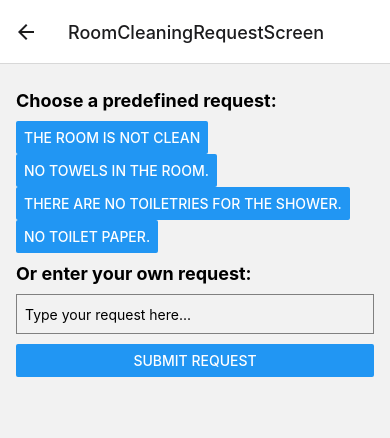
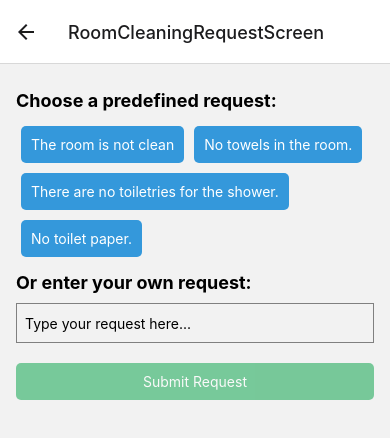
Before and after one commit to MaorHadadLD/SHS-SmartHotel, a React Native app in the folder Client/: screen /RoomCleaningRequestScreen in a window 390 px wide. Shown: the top 438 px of the page. Built offline with nearby package versions, Linux system fonts and the light colour scheme.

Commit message:
roomCliningrequestScreen

```diff
--- a/Client/screens/guest/RequestsMnOverview.js
+++ b/Client/screens/guest/RequestsMnOverview.js
@@ -1,5 +1,5 @@
 import React from 'react';
-import { View, FlatList, StyleSheet, Button } from 'react-native';
+import { View, FlatList, StyleSheet, TouchableOpacity, Text } from 'react-native';
 import { Requests } from '../../data/ClassDpData';
 import RequestItem from '../../components/RequestItem';
 import { useNavigation } from '@react-navigation/native';
@@ -29,16 +29,18 @@ function RequestsMnOverview({ route }) {
       <FlatList
         data={displayedReq}
         keyExtractor={(item) => item.id}
-        renderItem={renderRequestItem}
+        renderItem={navigateToRoomCleaningScreen}
       />
 
-      {/* Conditionally render the button for the "Cleaning Room" department */}
-      {reqId === 'c3' && (
-        <Button
-          title="Make Room Cleaning Request"
+      {/* Display the button to navigate to the Room Cleaning Request Screen */}
+      {/* {reqId === 'c3' && (
+        <TouchableOpacity
+          style={styles.roomCleanButton}
           onPress={navigateToRoomCleaningScreen}
-        />
-      )}
+        >
+          <Text style={styles.buttonText}>Make Room Cleaning Request</Text>
+        </TouchableOpacity>
+      )} */}
     </View>
   );
 }
@@ -48,6 +50,17 @@ const styles = StyleSheet.create({
     flex: 1,
     padding: 16,
   },
+  roomCleanButton: {
+    backgroundColor: '#3498db',
+    borderRadius: 5,
+    padding: 10,
+    marginTop: 10,
+    alignItems: 'center',
+  },
+  buttonText: {
+    color: '#fff',
+    textAlign: 'center',
+  },
 });
 
 export default RequestsMnOverview;
--- a/Client/screens/guest/RoomCleaningRequestScreen.js
+++ b/Client/screens/guest/RoomCleaningRequestScreen.js
@@ -1,28 +1,52 @@
-// Import necessary modules from react-native
 import React from 'react';
-import { View, Text, TextInput, Button, StyleSheet } from 'react-native';
-import { Requests } from '../../data/ClassDpData';
+import { View, Text, TextInput, TouchableOpacity, StyleSheet, Platform } from 'react-native';
+import {Requests} from "../../data/ClassDpData";
+import { getDatabase, ref, set, push } from 'firebase/database';
+import firebaseApp from '../../firebaseConfig';
+import { v4 as uuidv4 } from 'uuid';
 
 function RoomCleaningRequestScreen({ navigation }) {
+  const departmentId = 'c3';
+  const database = getDatabase(firebaseApp);
+
   const cleaningRoomRequests = Requests.filter((reqItem) => {
-    return reqItem.departmentId.includes('c3'); // Adjust the department ID accordingly
+    return reqItem.departmentId.includes(departmentId);
   });
 
   const [customRequest, setCustomRequest] = React.useState('');
 
   function handleRequestSubmit(request) {
-    // Here, you can handle the submission of the request, e.g., send it to the database
-    console.log('Submitted Request:', request);
-    // You can add logic here to send the request to the database
+    const requestId = uuidv4();
+    const requestsRef = ref(database, 'requests');
+
+    const newRequest = {
+      id: requestId,
+      departmentId: departmentId,
+      requestNotice: request,
+    };
+
+    // Using push to generate a new unique child location
+    const newRequestRef = push(requestsRef);
+
+    set(newRequestRef, newRequest)
+      .then(() => {
+        console.log('Request saved to the database:', newRequest);
+        // Additional logic after successfully saving the request
+      })
+      .catch((error) => {
+        console.error('Error saving request to the database:', error);
+      });
   }
 
   function renderPredefinedRequestButton(request) {
     return (
-      <Button
+      <TouchableOpacity
         key={request.id}
-        title={request.requestNotice}
+        style={styles.requestButton}
         onPress={() => handleRequestSubmit(request.requestNotice)}
-      />
+      >
+        <Text style={styles.buttonText}>{request.requestNotice}</Text>
+      </TouchableOpacity>
     );
   }
 
@@ -43,10 +67,13 @@ function RoomCleaningRequestScreen({ navigation }) {
         value={customRequest}
       />
 
-      <Button
-        title="Submit Request"
+      <TouchableOpacity
+        style={styles.submitButton}
         onPress={() => handleRequestSubmit(customRequest)}
-      />
+        disabled={cleaningRoomRequests.length === 0}
+      >
+        <Text style={styles.buttonText}>Submit Request</Text>
+      </TouchableOpacity>
     </View>
   );
 }
@@ -55,6 +82,7 @@ const styles = StyleSheet.create({
   container: {
     flex: 1,
     padding: 16,
+    marginTop: Platform.OS === 'ios' ? 40 : 0, // Adjust marginTop for iOS status bar
   },
   title: {
     fontSize: 18,
@@ -64,8 +92,17 @@ const styles = StyleSheet.create({
   buttonContainer: {
     flexDirection: 'row',
     flexWrap: 'wrap',
-    justifyContent: 'space-between',
     marginTop: 10,
+  },
+  requestButton: {
+    backgroundColor: '#3498db',
+    borderRadius: 5,
+    padding: 10,
+    margin: 5,
+  },
+  buttonText: {
+    color: '#fff',
+    textAlign: 'center',
   },
   input: {
     height: 40,
@@ -75,6 +112,13 @@ const styles = StyleSheet.create({
     marginBottom: 10,
     padding: 8,
   },
+  submitButton: {
+    backgroundColor: '#27ae60',
+    borderRadius: 5,
+    padding: 10,
+    marginTop: 10,
+    opacity: 0.6, // Adjust the opacity to visually indicate that the button is disabled
+  },
 });
 
 export default RoomCleaningRequestScreen;
```
